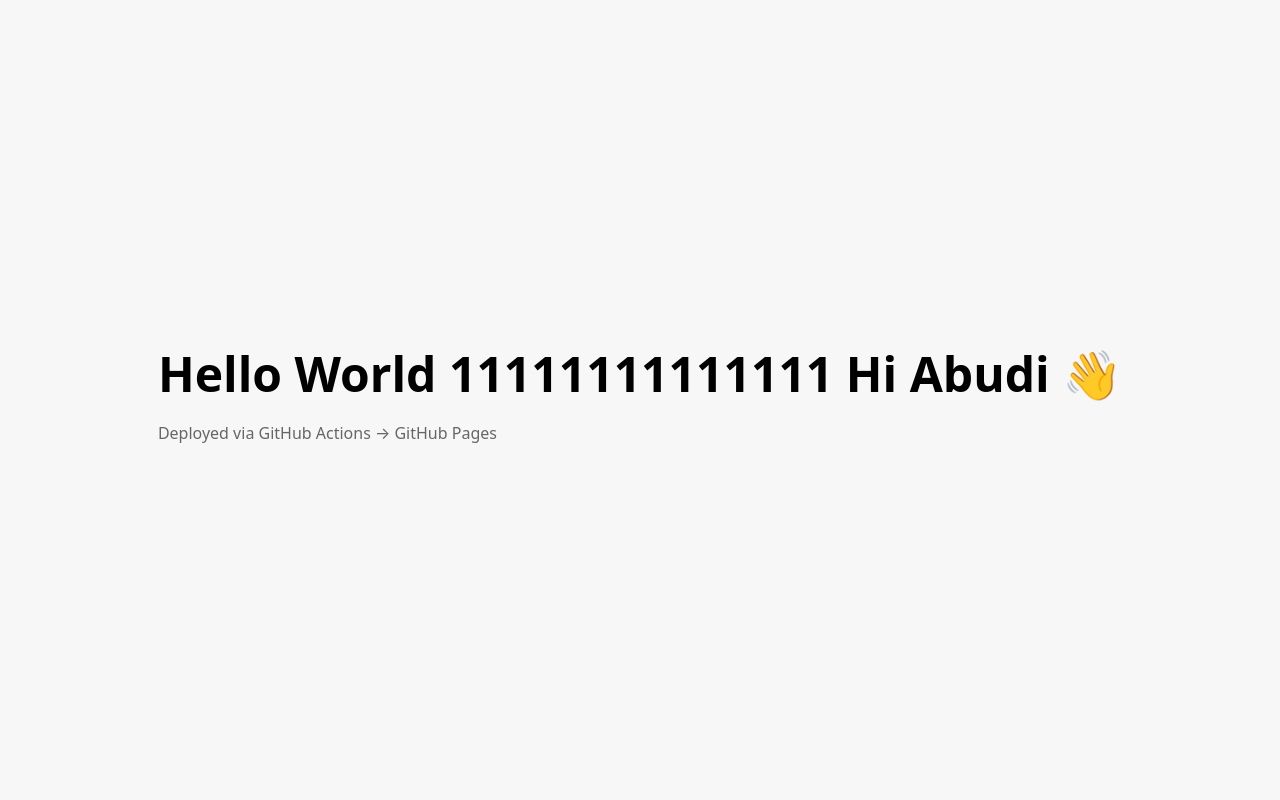
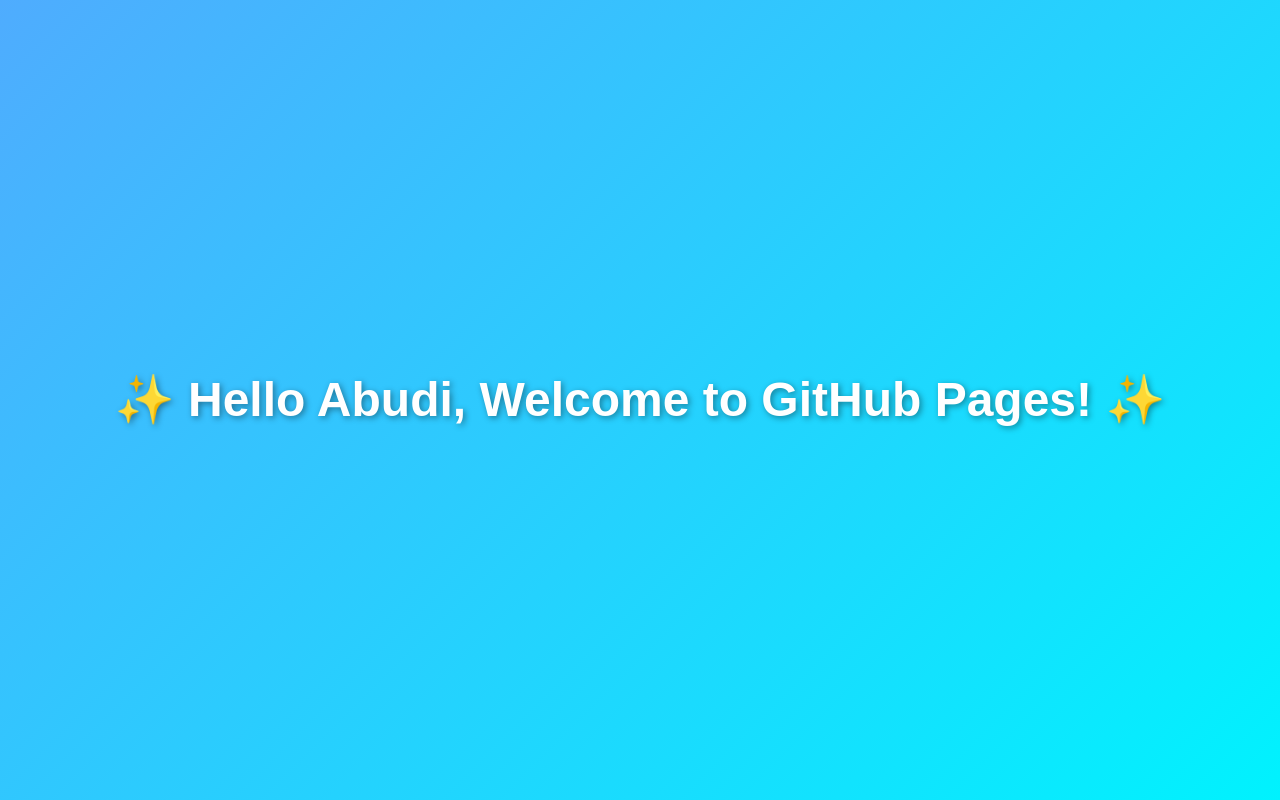
Before and after one commit to Abudi7/abudci, a plain HTML site: page index.html in a window 1280 px wide. Drawn offline with Linux system fonts and the light colour scheme.

Commit message:
style: update background and add animation

```diff
--- a/index.html
+++ b/index.html
@@ -3,20 +3,30 @@
 <head>
   <meta charset="utf-8" />
   <meta name="viewport" content="width=device-width,initial-scale=1" />
-  <title>Hello World</title>
+  <title>Hello Abudi</title>
   <style>
-    html,body{height:100%;margin:0;font-family:system-ui,-apple-system,Segoe UI,Roboto,Arial}
-    .wrap{display:grid;place-items:center;height:100%;background:#f7f7f8}
-    h1{font-size:3rem;margin:0}
-    p{color:#666}
+    body {
+      margin: 0;
+      height: 100vh;
+      display: flex;
+      justify-content: center;
+      align-items: center;
+      font-family: Arial, sans-serif;
+      background: linear-gradient(135deg, #4facfe, #00f2fe);
+      color: white;
+    }
+    h1 {
+      font-size: 3rem;
+      text-shadow: 2px 2px 6px rgba(0,0,0,0.4);
+      animation: fadeIn 2s ease-in-out;
+    }
+    @keyframes fadeIn {
+      from { opacity: 0; transform: translateY(-20px); }
+      to { opacity: 1; transform: translateY(0); }
+    }
   </style>
 </head>
 <body>
-  <div class="wrap">
-    <main>
-      <h1>Hello World 11111111111111 Hi Abudi 👋</h1>
-      <p>Deployed via GitHub Actions → GitHub Pages</p>
-    </main>
-  </div>
+  <h1>✨ Hello Abudi, Welcome to GitHub Pages! ✨</h1>
 </body>
 </html>
```
